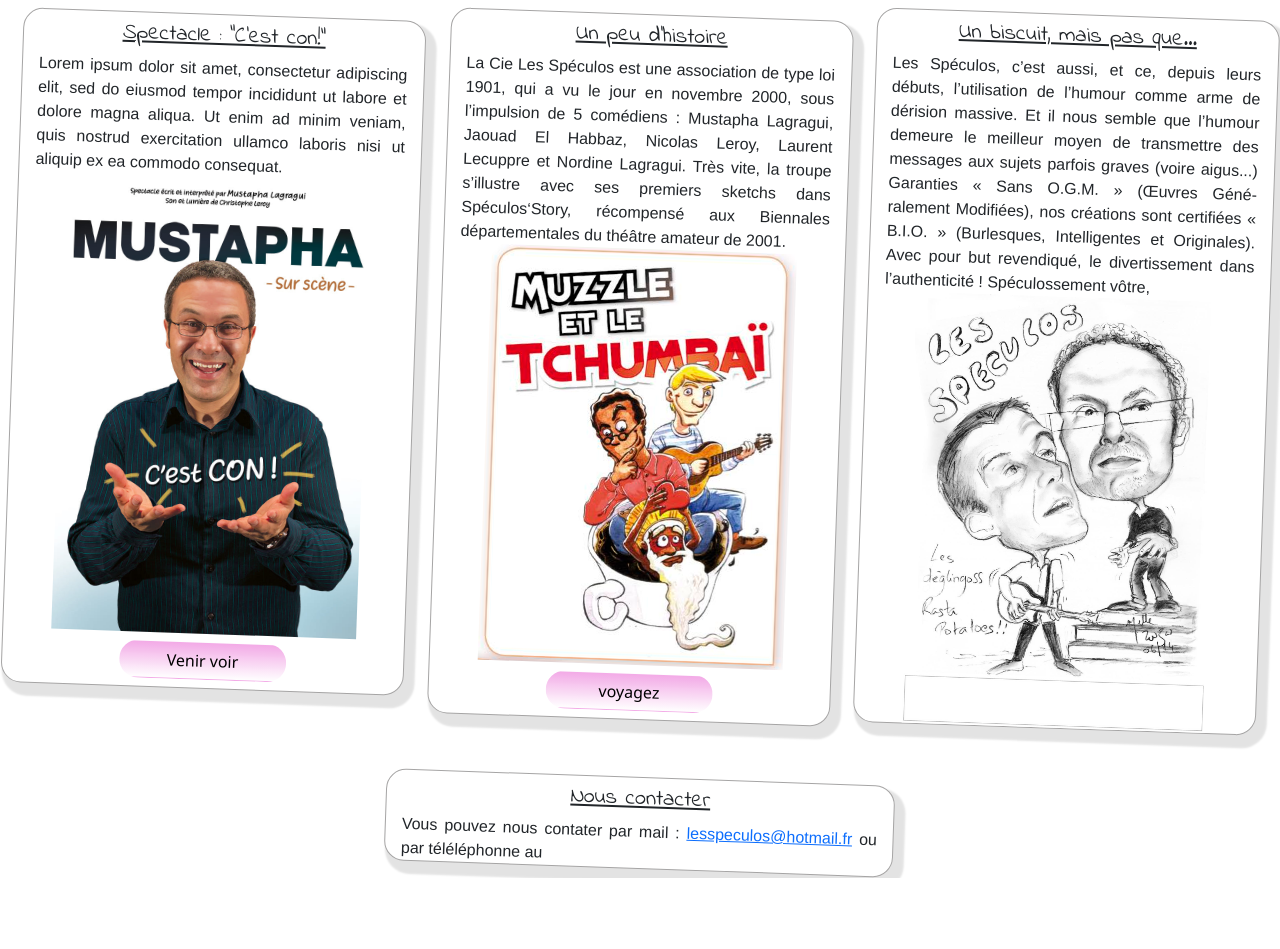
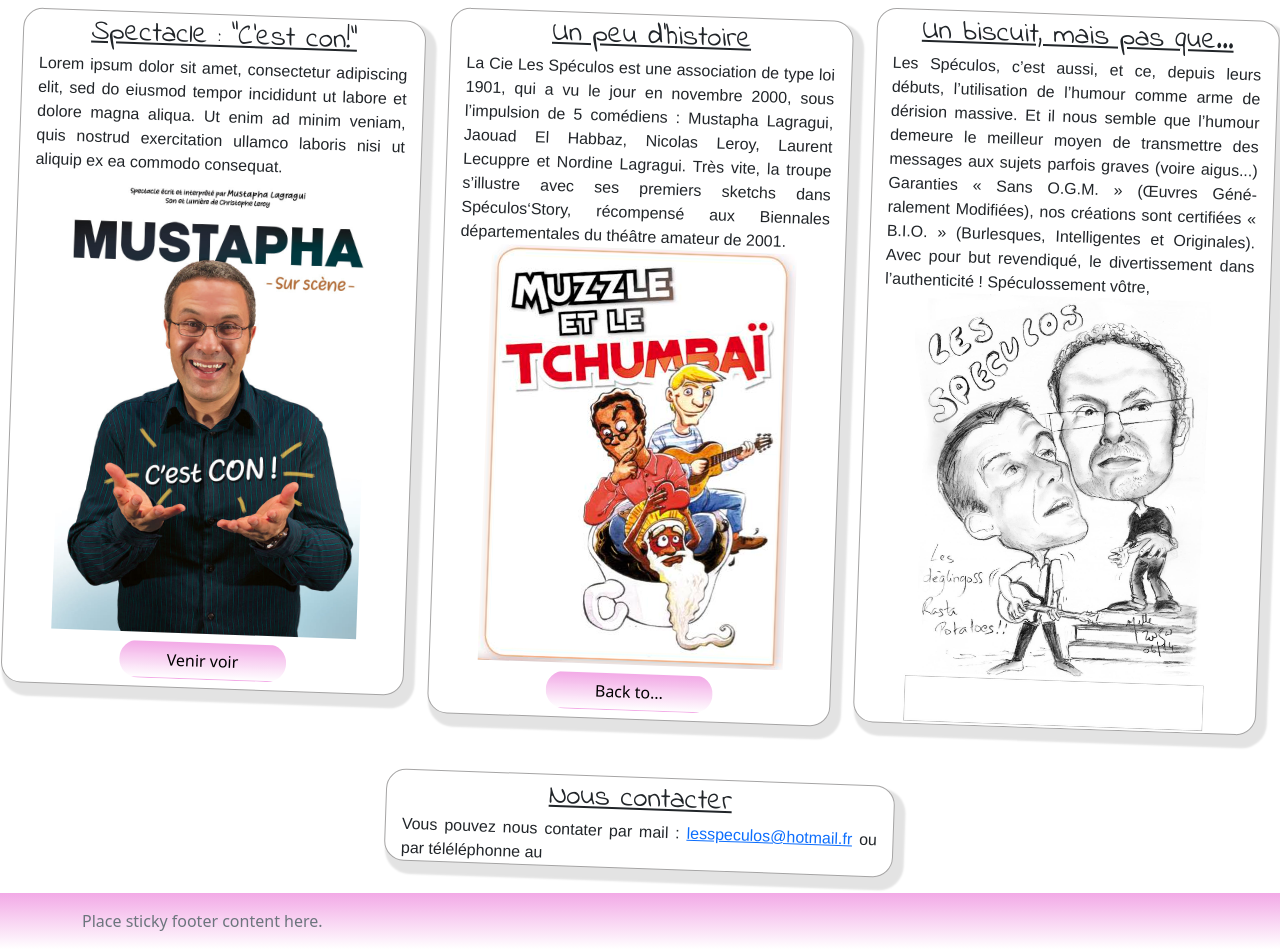
Before and after one commit to leeroynico/lesspeculos, a plain HTML site: page index.html in a window 1280 px wide. Shown: the part 146-1095 px from the top of the page. Before the commit the page ends 1024 px from the top, so only its background shows below. Drawn offline with nearby package versions, Linux system fonts and the light colour scheme.

Commit message:
add footer

```diff
--- a/index.html
+++ b/index.html
@@ -67,7 +67,7 @@
                 </div>
                 <img src="img/muzzle.jpg" alt="afficheshow" class="img-fluid mx-5">
                 <button type="button" class="btn btn-link col-5 mx-auto my-2" data-bs-toggle="modal" data-bs-target="#modal" id="btn2">
-                   voyagez
+                   Back to...
                 </button>
             </div>
         </div>
@@ -96,6 +96,8 @@
         </div>
     </div>
 </div>
+
+
 <!-- fenêtre Modal -->
 <div class="modal fade" id="modal" tabindex="-1" aria-labelledby="modalLabel" aria-hidden="true">
     <div class="modal-dialog">
@@ -119,6 +121,12 @@
     </div>
 </div>
 
+<footer class="footer mt-4 py-3">
+    <div class="container">
+      <span class="text-muted">Place sticky footer content here.</span>
+    </div>
+  </footer>
+
 <!-- JavaScript Bundle with Popper -->
 <script src="https://cdn.jsdelivr.net/npm/bootstrap@5.0.0-beta1/dist/js/bootstrap.bundle.min.js" integrity="sha384-ygbV9kiqUc6oa4msXn9868pTtWMgiQaeYH7/t7LECLbyPA2x65Kgf80OJFdroafW" crossorigin="anonymous"></script>
 </body>
--- a/style.css
+++ b/style.css
@@ -31,7 +31,7 @@ a{
 /*--card title specify--*/
 .card-title{
     font-family: 'Indie Flower', cursive;
-    font-size: 22px;
+    font-size: 1.8rem;
     line-height: 26px;
     text-align: center;
     text-decoration-line: underline;
@@ -43,3 +43,7 @@ a{
     text-decoration: none;
     color: black;
 }
+/*--footer--*/
+footer{
+    background: linear-gradient(180deg, #F2A9E6 0%, rgba(243, 97, 97, 0) 100%);;
+}
```
